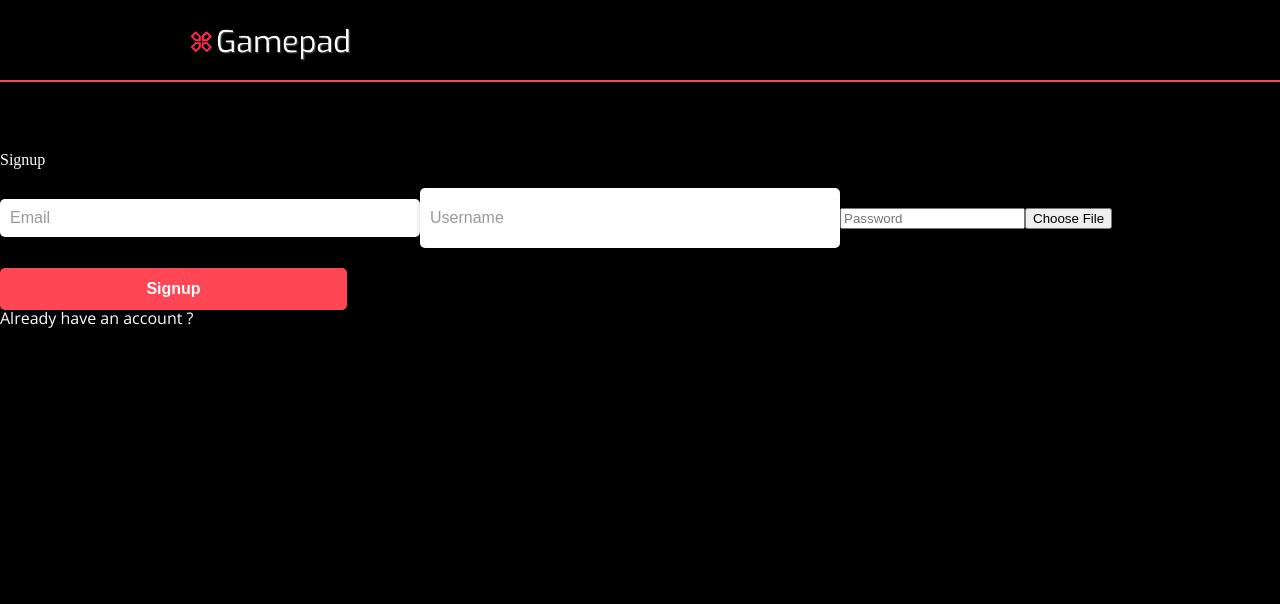
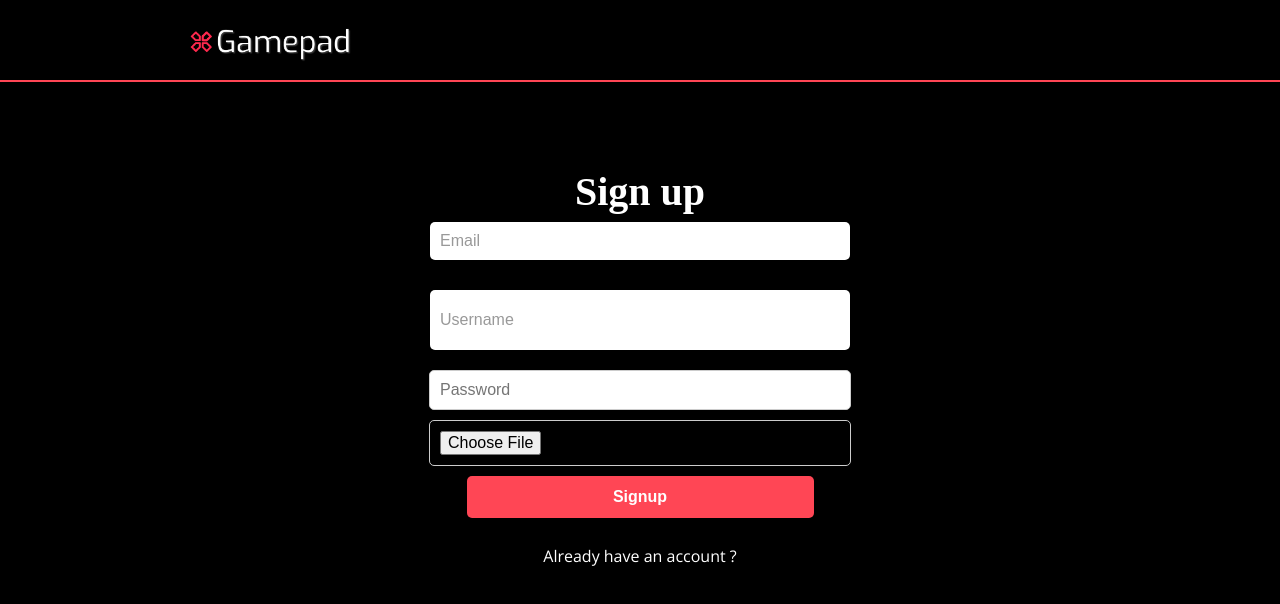
Before and after one commit to SamyKhelfa/GamePad, a React (Vite) app: page /signup in a window 1280 px wide. Shown: the top 604 px of the page. Built offline with nearby package versions, Linux system fonts and the light colour scheme; a web font is replaced by a local one.

Commit message:
update login & logout

```diff
--- a/src/App.jsx
+++ b/src/App.jsx
@@ -6,6 +6,7 @@ import Home from "./components/Home";
 import Game from "./components/Game";
 import Login from "./components/Login";
 import Signup from "./components/Signup";
+import Logout from "./components/Logout";
 
 function App() {
   return (
@@ -16,6 +17,7 @@ function App() {
         <Route path="/games/:id" element={<Game />} />
         <Route path="/login" element={<Login />} />
         <Route path="/signup" element={<Signup />} />
+        <Route path="/logout" element={<Logout />} />
       </Routes>
     </Router>
   );
--- a/src/components/Header.jsx
+++ b/src/components/Header.jsx
@@ -1,6 +1,7 @@
 import { Link } from "react-router-dom";
 import logo from "../img/image.png";
 import "../css/header.css";
+const token = localStorage.getItem("token");
 
 const Header = () => (
   <header>
@@ -15,10 +16,15 @@ const Header = () => (
         </li>
         <div className="userbuttons">
           <Link to="/my-collection">My Collection</Link>
-
-          <Link to="/login" className="button-link">
-            Login
-          </Link>
+          {token ? (
+            <Link to="/logout" className="button-link">
+              Logout
+            </Link>
+          ) : (
+            <Link to="/login" className="button-link">
+              Login
+            </Link>
+          )}
         </div>
       </ul>
     </nav>
--- a/src/components/Login.jsx
+++ b/src/components/Login.jsx
@@ -1,11 +1,12 @@
 import { useState } from "react";
+import { Link, useNavigate } from "react-router-dom";
+import axios from "axios";
 import "../css/login.css";
-import { Link } from "react-router-dom";
-import axios from "axios";
 
 const Login = () => {
   const [email, setEmail] = useState("");
   const [password, setPassword] = useState("");
+  const navigate = useNavigate();
 
   const handleEmailChange = (event) => {
     const value = event.target.value;
@@ -17,9 +18,27 @@ const Login = () => {
     setPassword(value);
   };
 
-  const handleSubmit = (event) => {
-    event.preventDefault(); // Pour empêcher le navigateur de changer de page lors de la soumission du formulaire
-    console.log(email, password);
+  const handleSubmit = async (event) => {
+    event.preventDefault();
+
+    try {
+      const response = await axios.post("http://localhost:3000/login", {
+        email,
+        password,
+      });
+
+      // Traitez la réponse ici pour gérer l'authentification réussie
+      console.log("Authentification réussie :", response.data);
+
+      // Enregistrez le token dans le stockage local
+      localStorage.setItem("token", response.data.token);
+
+      // Redirigez l'utilisateur vers la page d'accueil ou une autre page protégée
+      navigate("/");
+    } catch (error) {
+      // Gérez les erreurs ici (par exemple, affichez un message d'erreur)
+      console.log(error);
+    }
   };
 
   return (
@@ -44,7 +63,7 @@ const Login = () => {
           <input className="submit" type="submit" value="Login" />
         </form>
         <Link to="/signup">
-          <p class="hover-color-change">Don't have an account yet ?</p>
+          <p className="hover-color-change">{"Don't have an account yet ?"}</p>
         </Link>
       </div>
     </div>
--- /dev/null
+++ b/src/components/Logout.jsx
@@ -0,0 +1,22 @@
+import { useEffect } from "react";
+import { useNavigate } from "react-router-dom";
+
+const Logout = () => {
+  const navigate = useNavigate();
+
+  useEffect(() => {
+    // Supprimez le token du stockage local lors du chargement de la page de déconnexion
+    localStorage.removeItem("token");
+
+    // Redirigez l'utilisateur vers la page de connexion ou une autre page appropriée
+    navigate("/login"); // Remplacez "/login" par l'URL de la page de connexion
+  }, [navigate]);
+
+  return (
+    <div>
+      <p>Vous êtes déconnecté.</p>
+    </div>
+  );
+};
+
+export default Logout;
--- a/src/components/Signup.jsx
+++ b/src/components/Signup.jsx
@@ -1,12 +1,14 @@
 import { useState } from "react";
+import { Link, useNavigate } from "react-router-dom";
+import axios from "axios";
 import "../css/signup.css";
-import { Link } from "react-router-dom";
-import axios from "axios";
 
 const Signup = () => {
   const [email, setEmail] = useState("");
   const [password, setPassword] = useState("");
   const [pseudo, setPseudo] = useState("");
+  const [file, setFile] = useState("");
+  const navigate = useNavigate();
 
   const handleEmailChange = (event) => {
     const value = event.target.value;
@@ -23,6 +25,11 @@ const Signup = () => {
     setPseudo(value);
   };
 
+  const handleFileChange = (event) => {
+    const value = event.target.value;
+    setFile(value);
+  };
+
   const handleSubmit = async (event) => {
     event.preventDefault();
     try {
@@ -30,9 +37,18 @@ const Signup = () => {
         email,
         username: pseudo,
         password,
+        file,
       });
+
       // Traitez la réponse ici (par exemple, affichez un message de succès)
       console.log("Inscription réussie :", response.data);
+
+      // Enregistrez le token dans le stockage local
+      localStorage.setItem("token", response.data.token);
+
+      alert(`Signup successful !! Welcome ${pseudo} !!`);
+      navigate("/");
+      // Rediriger vers la page d'accueil
     } catch (error) {
       // Gérez les erreurs ici (par exemple, affichez un message d'erreur)
       console.log(error);
@@ -42,7 +58,7 @@ const Signup = () => {
   return (
     <div>
       <div className="signup_container">
-        <h1>Signup</h1>
+        <h1>Sign up</h1>
 
         <form onSubmit={handleSubmit}>
           <input
@@ -67,7 +83,13 @@ const Signup = () => {
             value={password}
             onChange={handlePasswordChange}
           />
-          <input placeholder="Add a photo" type="file" name="file" />
+          <input
+            placeholder="Add a photo"
+            type="file"
+            name="file"
+            value={file}
+            onChange={handleFileChange}
+          />
 
           <input className="submit" type="submit" value="Signup" />
         </form>
--- a/src/css/game.css
+++ b/src/css/game.css
@@ -1,11 +1,13 @@
 .game-details {
   color: white;
   font-family: Open Sans, sans-serif;
+  flex-direction: row;
 }
 
 .about {
   color: grey; /* Couleur pour la partie "About" */
   font-weight: bold;
+  margin-bottom: 20px;
 }
 
 .release-date {
@@ -57,13 +59,13 @@
   grid-template-columns: repeat(2, 1fr);
   grid-template-rows: repeat(3, 1fr);
   margin-top: 40px;
-  margin-bottom: 40px;
   flex-direction: column;
 }
 
 .game-details__container p {
   display: flex;
   margin-bottom: 20px;
+  justify-content: right;
 }
 
 .games-like {
@@ -171,3 +173,54 @@
   transition: 0.5s;
   cursor: pointer;
 }
+
+.description {
+  line-height: normal;
+}
+
+.screenshots-container {
+  margin-bottom: 60px;
+}
+
+.details-container {
+  display: flex;
+  align-items: center;
+  justify-content: space-between;
+  margin-top: 20px;
+}
+
+.image-container {
+  flex: 1;
+}
+
+.game-details__container {
+  flex: 1;
+}
+
+.image {
+  width: 100%;
+  max-width: 400px; /* Ajustez cette valeur selon vos préférences */
+  height: auto;
+}
+
+.description {
+  line-height: normal;
+}
+
+.screenshots-container {
+  margin-bottom: 60px;
+}
+
+.about-container {
+  margin-top: 20px; /* Ajoute une marge en haut de la section "About" */
+  margin-bottom: 40px; /* Ajoute une marge en bas de la section "About" */
+}
+
+.details-right {
+  margin-right: 30px;
+}
+
+.image {
+  width: 100%;
+  height: 100%;
+}
--- a/src/css/login.css
+++ b/src/css/login.css
@@ -17,7 +17,7 @@
   gap: 20px;
 }
 
-h1 {
+.login_container h1 {
   color: white;
   font-size: 40px;
   font-weight: bold;
@@ -60,6 +60,10 @@ p {
   font-weight: bold;
 }
 
+.hover-color-change {
+  margin-top: 20px;
+}
+
 .hover-color-change:hover {
   color: #ff4655;
 }
--- a/src/css/signup.css
+++ b/src/css/signup.css
@@ -0,0 +1,52 @@
+.signup_container {
+  max-width: 400px;
+  margin: 0 auto;
+  padding: 20px;
+  border-radius: 5px;
+  box-shadow: 0px 0px 10px rgba(0, 0, 0, 0.1);
+}
+
+.signup_container h1 {
+  text-align: center;
+  color: white;
+  margin-bottom: 10px;
+  font-size: 40px;
+  font-weight: bold;
+}
+
+form {
+  display: flex;
+  flex-direction: column;
+  align-items: center;
+}
+
+input {
+  width: 100%;
+  margin-bottom: 10px;
+  padding: 10px;
+  border: 1px solid #ccc;
+  border-radius: 5px;
+  font-size: 16px;
+}
+
+input[type="submit"] {
+  background-color: #ff4655;
+  color: white;
+  font-weight: bold;
+  cursor: pointer;
+  transition: background-color 0.3s ease-in-out;
+}
+
+input[type="submit"]:hover {
+  background-color: #e63e4d;
+}
+
+a {
+  text-align: center;
+  margin-top: 10px;
+  text-decoration: none;
+}
+
+a:hover {
+  color: #ff4655;
+}
```
Also changed, not shown: src/components/Game.jsx (+55 -36 lines).
